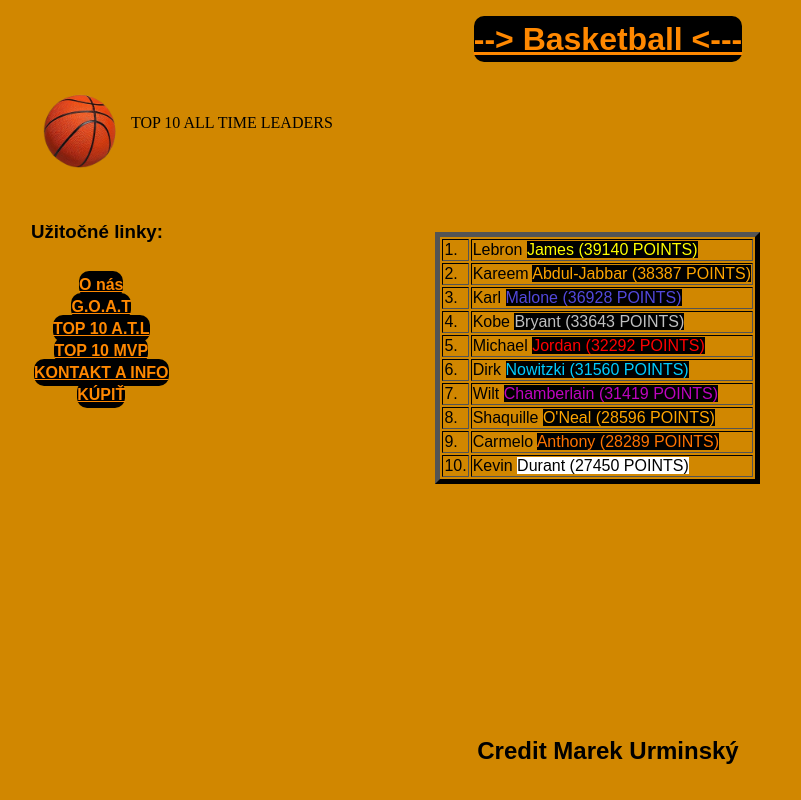
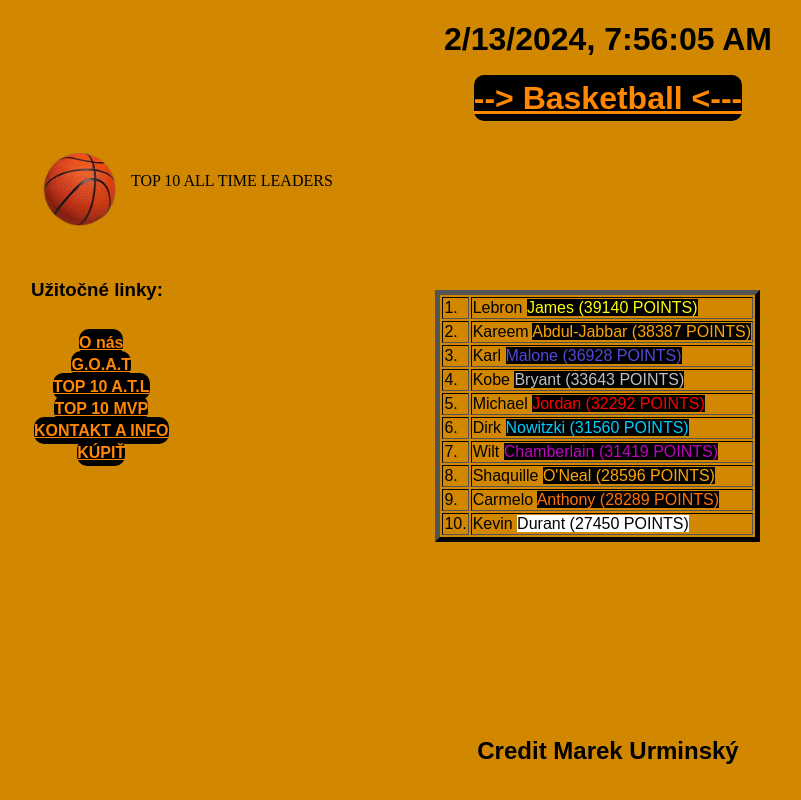
Before and after one commit to MrSkalex/skola, a plain HTML site: page atl.html in a window 1280 px wide. Shown: the whole page, without its empty margins (32-833 px from the left). Drawn offline with Linux system fonts and the light colour scheme.

Commit message:
added time

```diff
--- a/atl.html
+++ b/atl.html
@@ -9,7 +9,9 @@
 </head>
 
 <body>
-
+<script>
+    document.body.innerHTML = "<h1>" + new Date().toLocaleString() + "</h1>";
+  </script>
   <h1><a href="index.html"> --> Basketball <--- </a>
   </h1>
   <div class="img"><img src="ball.png" align=left alt="basketball pic"></div> <br>
```
